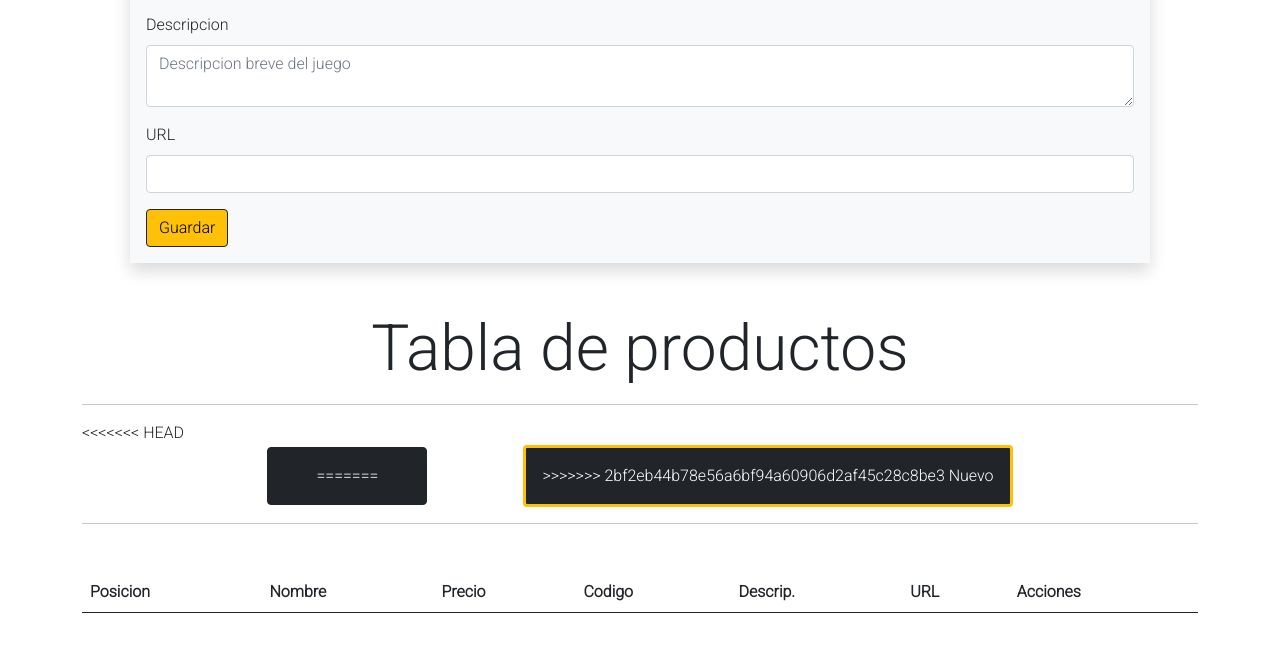
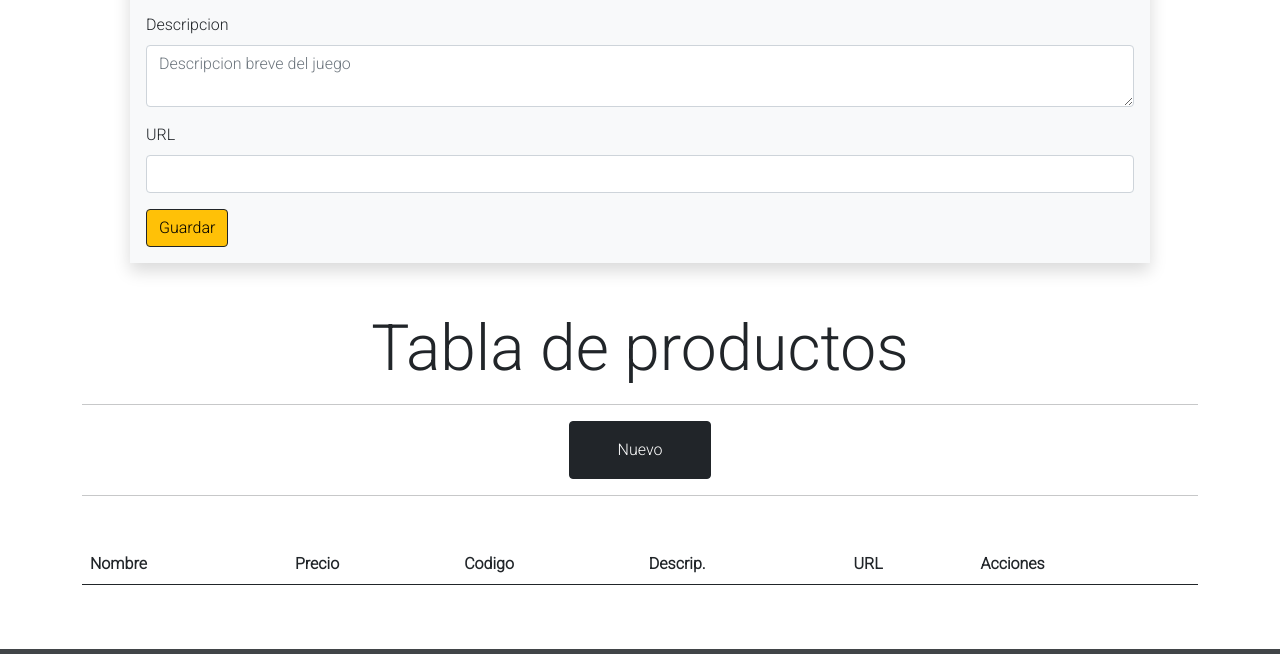
Before and after one commit to facundomoya/proyectoRollingGames, a plain HTML site: page admin.html in a window 1280 px wide. Shown: the part 455-1109 px from the top of the page. Drawn offline with Linux system fonts and the light colour scheme.

Commit message:
se elimino la columna de posiciones para un mejor frontend, junto con la variable contador

```diff
--- a/JS/admin.js
+++ b/JS/admin.js
@@ -16,8 +16,7 @@ let nombre = document.querySelector("#nombre");
 let descripcion = document.querySelector("#descripcion");
 let url = document.querySelector("#url");
 let formulario = document.querySelector("#formPersona");
-let contador = 0;
-let juegoExistente = false; //false=tengo que agregar un producto nuevo pero si es true=tengo que modificar
+let juegoExistente = false;
 let btnNuevo = document.querySelector("#btnAgregar");
 
 precio.addEventListener("blur", function () {
@@ -85,7 +84,6 @@ function cargaInicial() {
 function crearFila(game) {
   let tabla = document.querySelector("#tablaJuegos");
   tabla.innerHTML += `<tr>
-  <td>${contador}</td>
   <td>${game.nombre}</td>
   <td>${game.precio}<strong> USD</strong></td>
   <td><strong>${game.codigo}</strong></td>
@@ -96,7 +94,6 @@ function crearFila(game) {
     <button class="btn btn-danger">Borrar</button>
   </td>
 </tr>`;
-  contador++;
 }
 
 function limpiarFormulario() {
--- a/admin.html
+++ b/admin.html
@@ -1,6 +1,5 @@
 <!DOCTYPE html>
 <html lang="es">
-
 <head>
   <meta charset="UTF-8" />
   <meta http-equiv="X-UA-Compatible" content="IE=edge" />
@@ -16,7 +15,6 @@
   <link rel="shortcut icon" href="img/logo_small_icon_only.png" type="image/x-icon">
   <title>Admin</title>
 </head>
-
 <body>
   <header>
     <nav class="navbar navbar-expand-lg navbar-dark bg-dark bg-gradient fixed-top">
@@ -38,7 +36,6 @@
           </ul>
           <ul class="navbar-nav ms-auto">
             <li class="nav-item mx-1 mb-md-2">
-              <!-- agregar pagina 404 -->
               <a class="nav-link btn btn-outline-danger" href="">Login</a>
             </li>
             <li class="nav-item mx-1">
@@ -93,13 +90,8 @@
       <section class="mt-5">
         <h3 class="display-3 text-center my-1">Tabla de productos</h3>
         <hr />
-<<<<<<< HEAD
         <div class="text-center">
           <button class="btn btn-dark mx-5 px-5 py-3" id="btnAgregar">
-=======
-        <div class="text-center d-grid gap-2 d-md-block">
-          <button class="btn btn-dark border-warning border-3 text-white mx-5 p-3" id="btnAgregar">
->>>>>>> 2bf2eb44b78e56a6bf94a60906d2af45c28c8be3
             Nuevo
           </button>
         </div>
@@ -109,7 +101,6 @@
             <table class="table">
               <thead>
                 <tr>
-                  <th scope="col">Posicion</th>
                   <th scope="col">Nombre</th>
                   <th scope="col">Precio</th>
                   <th scope="col">Codigo</th>
@@ -149,7 +140,6 @@
         </div>
         <div class="col-sm-12 col-md-3 col-lg-3 text-center d-flex align-items-center justify-content-center">
           <div class="">
-            <!-- ======LINKEAR A PAGINA 404===== -->
             <h5 class="text-danger">Siguenos en nuestras redes:</h5>
             <a class="text-danger" href="/pages/error404.html"><i class="fab fa-facebook-square fa-2x mx-2"></i></a>
             <a class="text-danger" href="/pages/error404.html"><i class="fab fa-twitter-square fa-2x mx-2"></i></a>
@@ -164,5 +154,4 @@
   <script type="module" src="JS/admin.js"></script>
   <script src="https://kit.fontawesome.com/29ffcad116.js" crossorigin="anonymous"></script>
 </body>
-
 </html>
```
